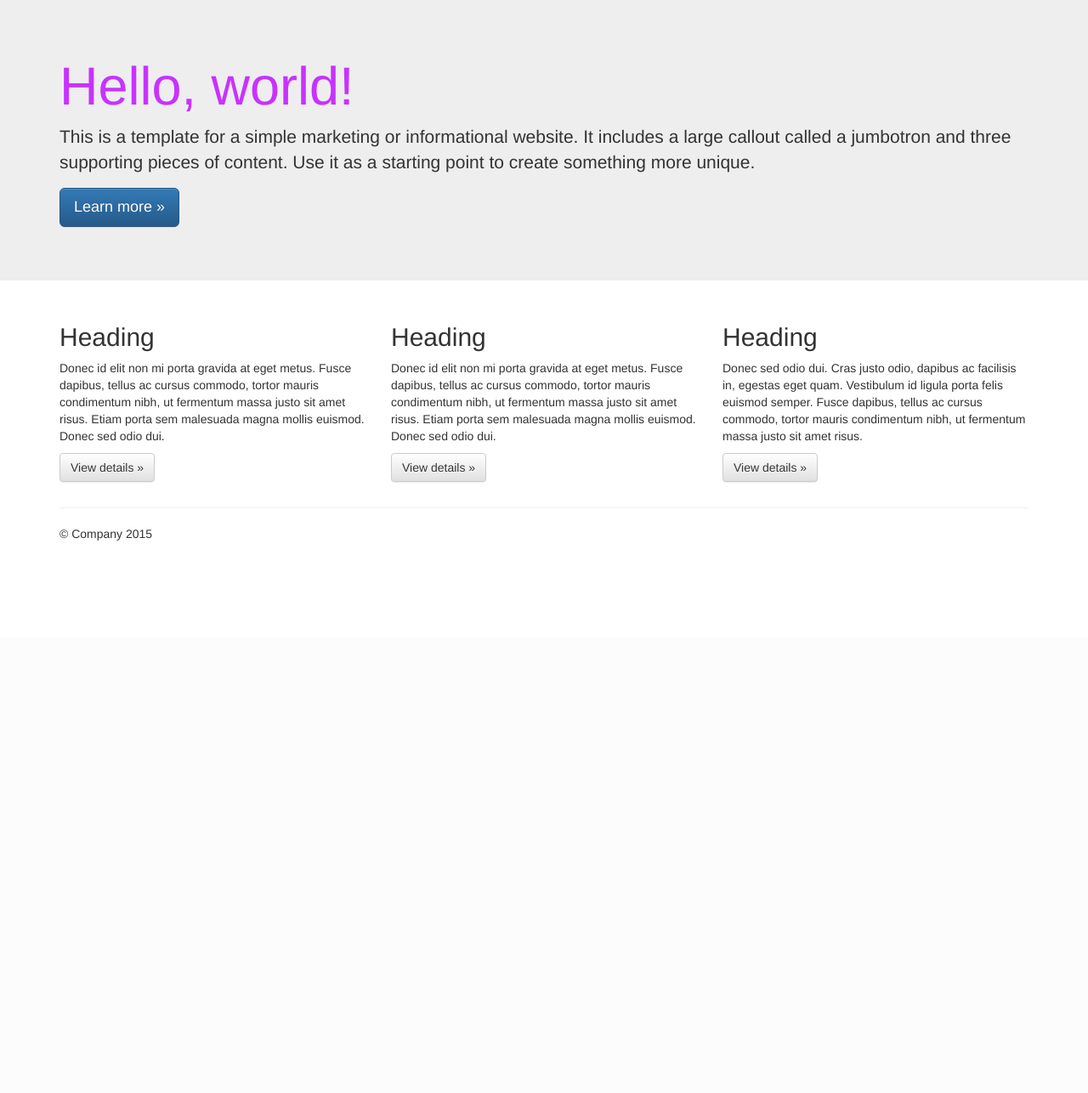
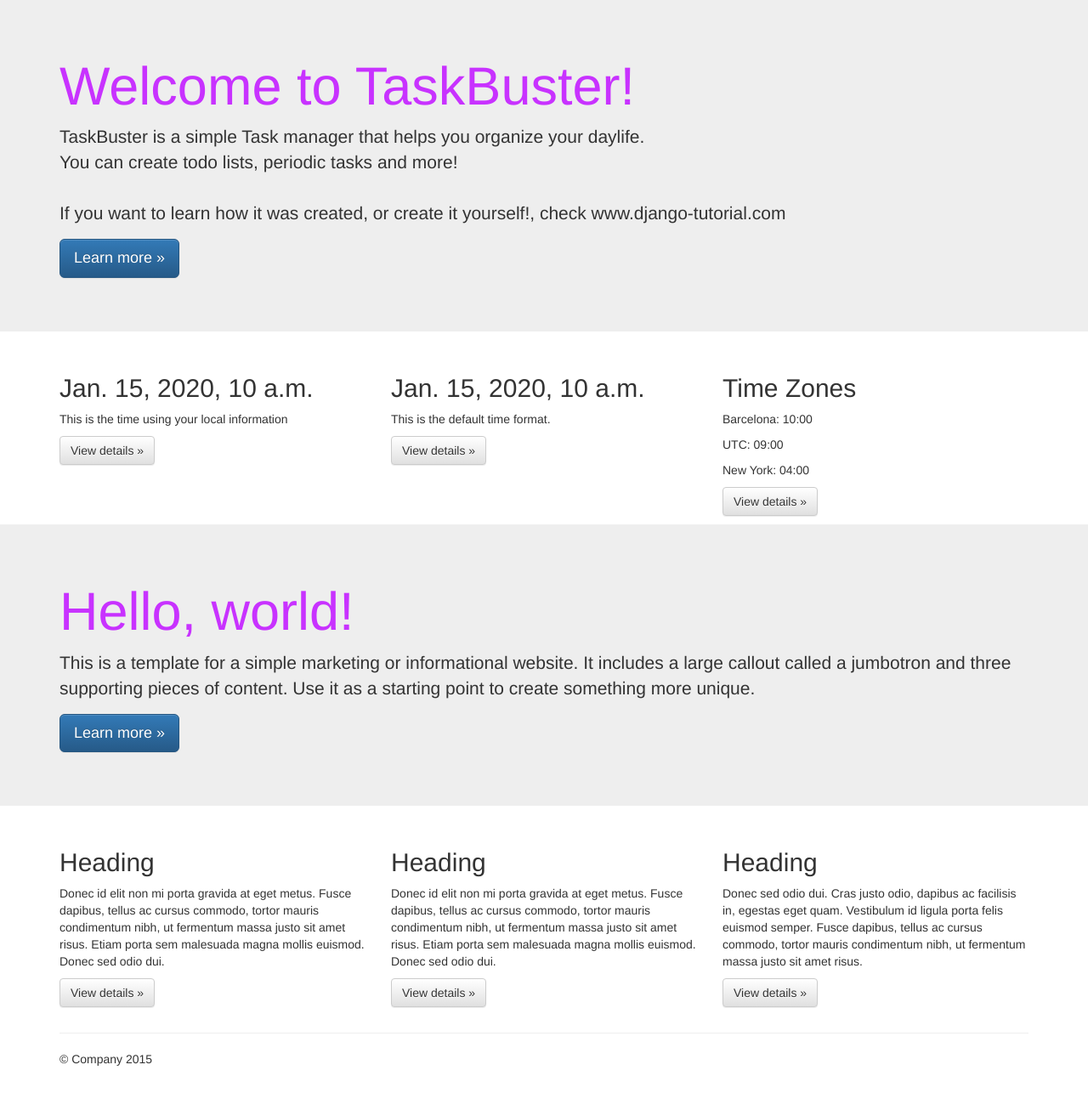
Before and after one commit to mhv666/taskbuster, a Django app: template taskbuster/templates/taskbuster/index.html in a window 1280 px wide. Shown: the part 51-1337 px from the top of the page at 85% size. Before the commit the page ends 687 px from the top, so only its background shows below. Run offline with Django 3.2, Linux system fonts and the light colour scheme; the template is opened without the code that fills it: most values are stand-ins (such as "Sample title", 1, 10 or a date in 2020); some libraries are stand-ins or nearby versions.

Commit message:
Internationalization and localization

```diff
--- a/requirements/base.txt
+++ b/requirements/base.txt
@@ -1 +1,2 @@
 Django==2.2.1
+pytz==2019.1
--- a/requirements/testing.txt
+++ b/requirements/testing.txt
@@ -3,3 +3,4 @@ pytz==2019.1
 selenium==3.141.0
 sqlparse==0.3.0
 urllib3==1.25.2
+coverage==4.5.3
--- a/taskbuster/templates/base.html
+++ b/taskbuster/templates/base.html
@@ -9,6 +9,8 @@
         <meta http-equiv="X-UA-Compatible" content="IE=edge,chrome=1">
         {% load static %}
         <title>{% block head_title %}{% endblock %}</title>
+        <link rel="shortcut icon" href="{% static 'favicon.ico' %}"
+  type="image/x-icon">
         <meta name="description" content="">
         <meta name="viewport" content="width=device-width, initial-scale=1">
         <link rel="apple-touch-icon" href="apple-touch-icon.png">
@@ -24,12 +26,17 @@
         <link rel="stylesheet" href="{% static 'css/main.css' %}">
 
         <script src="{% static 'js/vendor/modernizr-2.8.3-respond-1.4.2.min.js' %}"></script>
+    {% block head_css %}{% endblock %}
+    {% block head_javascript %}{% endblock %}
     </head>
+
     <body>
         <!--[if lt IE 8]>
             <p class="browserupgrade">You are using an <strong>outdated</strong> browser. Please <a href="http://browsehappy.com/">upgrade your browser</a> to improve your experience.</p>
         <![endif]-->
+{% block navbar %}
     <nav class="navbar navbar-inverse navbar-fixed-top" role="navigation">
+
       <div class="container">
         <div class="navbar-header">
           <button type="button" class="navbar-toggle collapsed" data-toggle="collapse" data-target="#navbar" aria-expanded="false" aria-controls="navbar">
@@ -53,7 +60,8 @@
         </div><!--/.navbar-collapse -->
       </div>
     </nav>
-
+    {% endblock %}
+    {% block content %}{% endblock %}
     <!-- Main jumbotron for a primary marketing message or call to action -->
     <div class="jumbotron">
       <div class="container">
--- a/taskbuster/templates/humans.txt
+++ b/taskbuster/templates/humans.txt
@@ -4,6 +4,7 @@
 # TEAM
 
     <name> -- <role> -- <twitter>
+    Marti 	  Proggramer	null
 
 # THANKS
 
@@ -12,4 +13,5 @@
 # TECHNOLOGY COLOPHON
 
     HTML5, CSS3
-    jQuery, Modernizr
+    jQuery, Modernizr,
+    Django ,Python
--- a/taskbuster/templates/robots.txt
+++ b/taskbuster/templates/robots.txt
@@ -2,4 +2,4 @@
 
 # Allow crawling of all content
 User-agent: *
-Disallow:
+Disallow: /
--- a/taskbuster/templates/taskbuster/index.html
+++ b/taskbuster/templates/taskbuster/index.html
@@ -1,2 +1,43 @@
 {% extends "base.html" %}
+{% load l10n %}
+{% load i18n %}
+{% load tz %}
 {% block head_title %}TaskBuster Django Tutorial{% endblock %}
+{% block content %}
+  <!-- Main jumbotron for a primary marketing message or call to action -->
+  <div class="jumbotron">
+    <div class="container">
+      <h1>{% trans "Welcome to TaskBuster!" %}</h1>
+      <p>{% blocktrans %} TaskBuster is a simple Task manager that helps you organize your daylife. </br> You can create todo lists, periodic tasks and more! </br></br> If you want to learn how it was created, or create it yourself!, check www.django-tutorial.com {% endblocktrans %} </p>
+      <p><a class="btn btn-primary btn-lg" href="#" role="button">Learn more &raquo;</a></p>
+    </div>
+  </div>
+
+  <div class="container">
+    <!-- Example row of columns -->
+    <div class="row">
+      <div class="col-md-4">
+        {% localize on %}
+        <h2 id="local-date">{{today}}</h2>
+        {% endlocalize %}
+        <p>This is the time using your local information </p>
+        <p><a class="btn btn-default" href="#" role="button">View details &raquo;</a></p>
+      </div>
+      <div class="col-md-4">
+        {% localize off %}
+        <h2 id="non-local-date">{{today}}</h2>
+        {% endlocalize %}
+        <p>This is the default time format.</p>
+        <p><a class="btn btn-default" href="#" role="button">View details &raquo;</a></p>
+     </div>
+      <div class="col-md-4">
+       <h2>Time Zones</h2>
+       <p> Barcelona: <span id="time-tz">{{now|time:"H:i"}}</span></p>
+       <p> UTC: <span id="time-utc">{{now|utc|time:"H:i"}}</span></p>
+       <p> New York: <span id="time-ny">
+           {{now|timezone:"America/New_York"|time:"H:i"}}</span></p>
+      <p><a class="btn btn-default" href="#" role="button">View details &raquo;</a></p>
+</div>
+    </div>
+  </div> <!-- /container -->
+{% endblock %}
--- a/taskbuster/urls.py
+++ b/taskbuster/urls.py
@@ -16,8 +16,15 @@ Including another URLconf
 from django.contrib import admin
 from django.urls import path
 from django.urls import include, re_path
-from .views import home
+from django.conf.urls.i18n import i18n_patterns
+from .views import home, home_files
+
+
 urlpatterns = [
-    path('admin/', admin.site.urls),
+    re_path(r'^(?P<filename>(robots.txt)|(humans.txt))$',
+        home_files, name='home-files'),
+]
+urlpatterns = i18n_patterns(
     re_path(r'^$', home, name='home'),
-]
+    re_path(r'^admin/', admin.site.urls),
+)
```
Also changed, not shown: functional_tests/test_all_users.py (+33 -0 lines), taskbuster/settings/base.py (+12 -2 lines), taskbuster/test.py (+7 -7 lines), taskbuster/views.py (+7 -2 lines), taskbuster/locale/ca/LC_MESSAGES/django.po (added), 3 other files.
